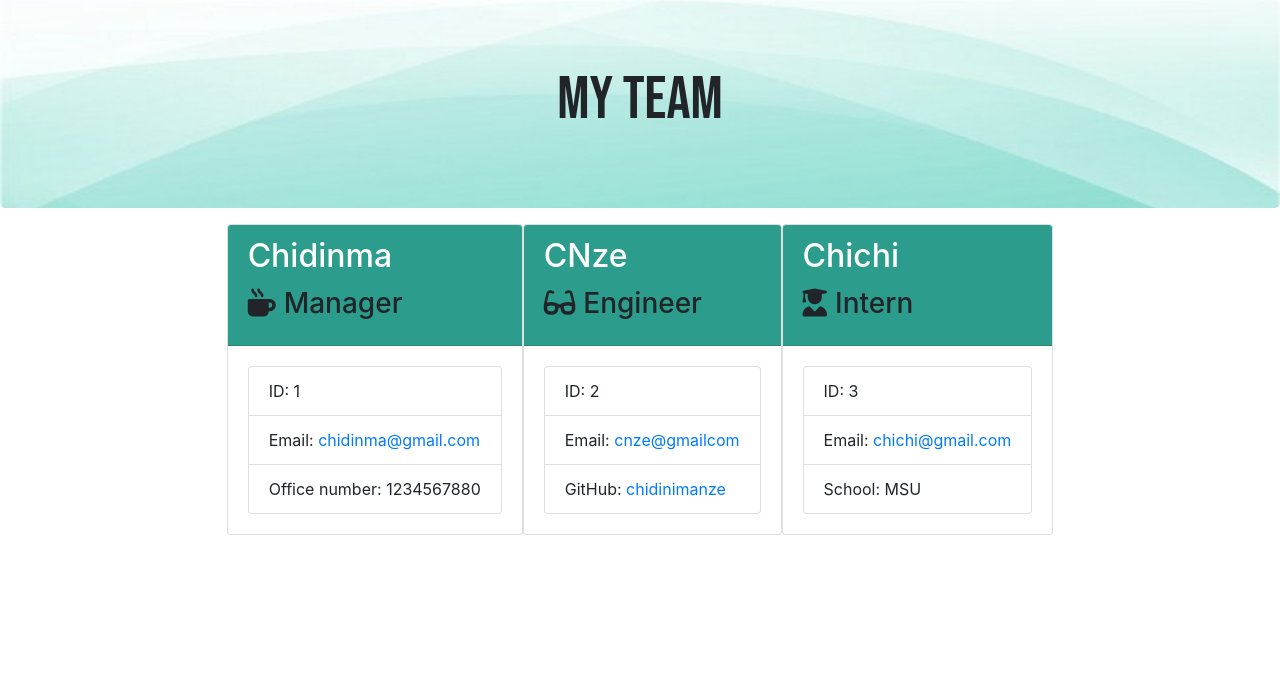
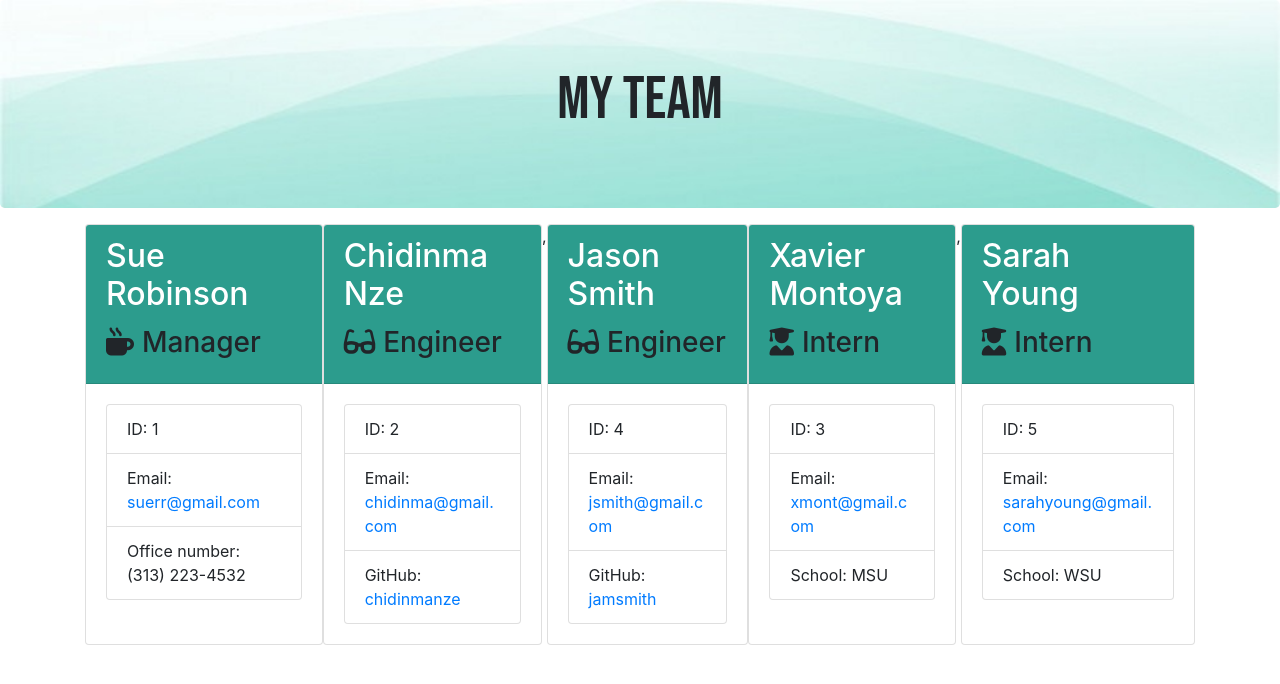
Before and after one commit to chidinmanze/teamgenerator, a website: page output/team.html in a window 1280 px wide. Drawn offline with nearby package versions, Linux system fonts and the light colour scheme.

Commit message:
updated projects

```diff
--- a/output/team.html
+++ b/output/team.html
@@ -25,40 +25,66 @@
             <div class="team-area col-12 d-flex justify-content-center">
                 <div class="card employee-card">
     <div class="card-header">
-        <h2 class="card-title">Chidinma</h2>
+        <h2 class="card-title">Sue Robinson</h2>
         <h3 class="card-title"><i class="fas fa-mug-hot mr-2"></i>Manager</h3>
     </div>
     <div class="card-body">
         <ul class="list-group">
             <li class="list-group-item">ID: 1</li>
-            <li class="list-group-item">Email: <a href="mailto:chidinma@gmail.com">chidinma@gmail.com</a></li>
-            <li class="list-group-item">Office number: 1234567880</li>
+            <li class="list-group-item">Email: <a href="mailto:suerr@gmail.com">suerr@gmail.com</a></li>
+            <li class="list-group-item">Office number: (313) 223-4532</li>
         </ul>
     </div>
 </div>
 <div class="card employee-card">
     <div class="card-header">
-        <h2 class="card-title">CNze</h2>
+        <h2 class="card-title">Chidinma Nze</h2>
         <h3 class="card-title"><i class="fas fa-glasses mr-2"></i>Engineer</h3>
     </div>
     <div class="card-body">
         <ul class="list-group">
             <li class="list-group-item">ID: 2</li>
-            <li class="list-group-item">Email: <a href="mailto:cnze@gmailcom">cnze@gmailcom</a></li>
-            <li class="list-group-item">GitHub: <a href="https://github.com/chidinimanze" target="_blank" rel="noopener noreferrer">chidinimanze</a></li>
+            <li class="list-group-item">Email: <a href="mailto:chidinma@gmail.com">chidinma@gmail.com</a></li>
+            <li class="list-group-item">GitHub: <a href="https://github.com/chidinmanze" target="_blank" rel="noopener noreferrer">chidinmanze</a></li>
+        </ul>
+    </div>
+</div>
+,<div class="card employee-card">
+    <div class="card-header">
+        <h2 class="card-title">Jason Smith</h2>
+        <h3 class="card-title"><i class="fas fa-glasses mr-2"></i>Engineer</h3>
+    </div>
+    <div class="card-body">
+        <ul class="list-group">
+            <li class="list-group-item">ID: 4</li>
+            <li class="list-group-item">Email: <a href="mailto:jsmith@gmail.com">jsmith@gmail.com</a></li>
+            <li class="list-group-item">GitHub: <a href="https://github.com/jamsmith" target="_blank" rel="noopener noreferrer">jamsmith</a></li>
         </ul>
     </div>
 </div>
 <div class="card employee-card">
     <div class="card-header">
-        <h2 class="card-title">Chichi</h2>
+        <h2 class="card-title">Xavier Montoya</h2>
         <h3 class="card-title"><i class="fas fa-user-graduate mr-2"></i>Intern</h3>
     </div>
     <div class="card-body">
         <ul class="list-group">
             <li class="list-group-item">ID: 3</li>
-            <li class="list-group-item">Email: <a href="mailto:chichi@gmail.com">chichi@gmail.com</a></li>
+            <li class="list-group-item">Email: <a href="mailto:xmont@gmail.com">xmont@gmail.com</a></li>
             <li class="list-group-item">School: MSU</li>
+        </ul>
+    </div>
+</div>
+,<div class="card employee-card">
+    <div class="card-header">
+        <h2 class="card-title">Sarah Young</h2>
+        <h3 class="card-title"><i class="fas fa-user-graduate mr-2"></i>Intern</h3>
+    </div>
+    <div class="card-body">
+        <ul class="list-group">
+            <li class="list-group-item">ID: 5</li>
+            <li class="list-group-item">Email: <a href="mailto:sarahyoung@gmail.com">sarahyoung@gmail.com</a></li>
+            <li class="list-group-item">School: WSU</li>
         </ul>
     </div>
 </div>
```
